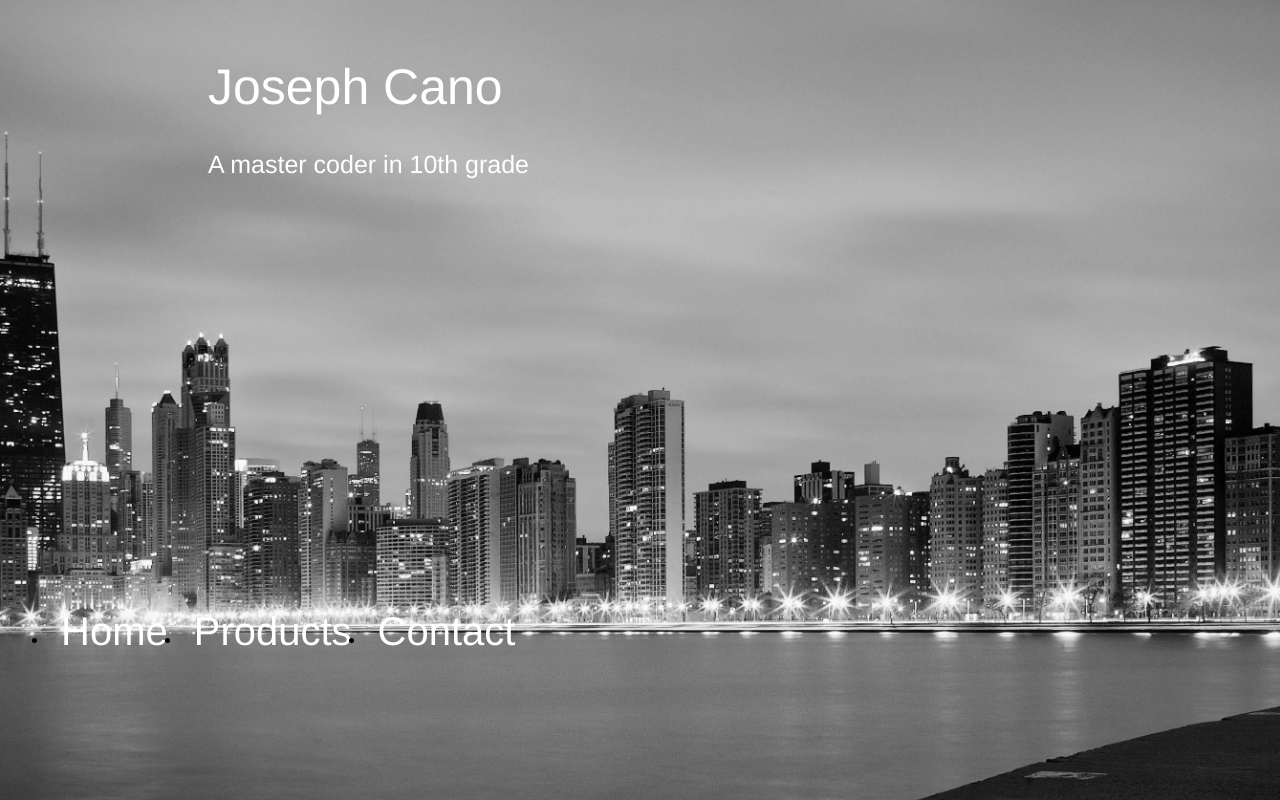
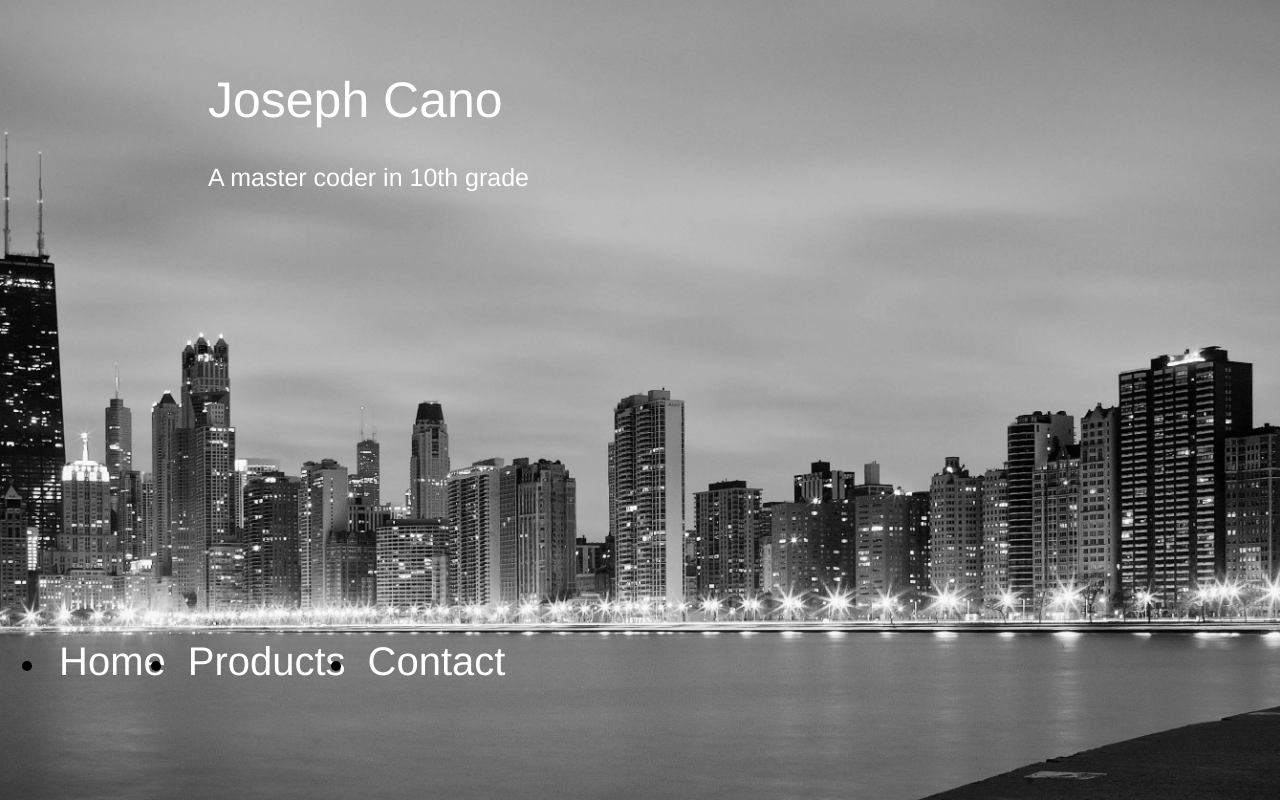
Before and after one commit to Joecano/JOSEPHSIYTE, a plain HTML site: page index.html in a window 1280 px wide. Drawn offline with Linux system fonts and the light colour scheme.

Commit message:
try this

```diff
--- a/css.css
+++ b/css.css
@@ -3,8 +3,9 @@
 	font-size:50px;
 	color:white;
 	font-weight:lighter;
-	padding-top:1em;
+	padding-top:5%;
 	padding-left:4em;
+    psition:fixed;
 }
 #subh {
 	font-family:Helvetica Neue;
@@ -23,15 +24,14 @@ html {
 }
 #nav li {
     float: left;
-    padding:5;
+    padding:6;
 }
 
 #nav a {
     display: block;
-    padding: 8px;
     text-decoration:none;
     color:white;
-    padding-top:10em;
+    padding:5;
     font-size:40px;
     font-family:Helvetica Neue;
     font-weight:lighter;
@@ -39,3 +39,25 @@ html {
 #tst:hover {
     color:red;
 }
+#nav {
+    position:relative;
+    padding-top:32%;
+}
+html { font-size: 62.5%; }
+body { font-size: 1em;}
+
+@media (max-width: 300px) {
+    html { font-size: 70%; }
+}
+
+@media (min-width: 500px) {
+    html { font-size: 80%; }
+}
+
+@media (min-width: 700px) {
+    html { font-size: 120%; }
+}
+
+@media (min-width: 1200px) {
+    html { font-size: 200%; }
+}
```
